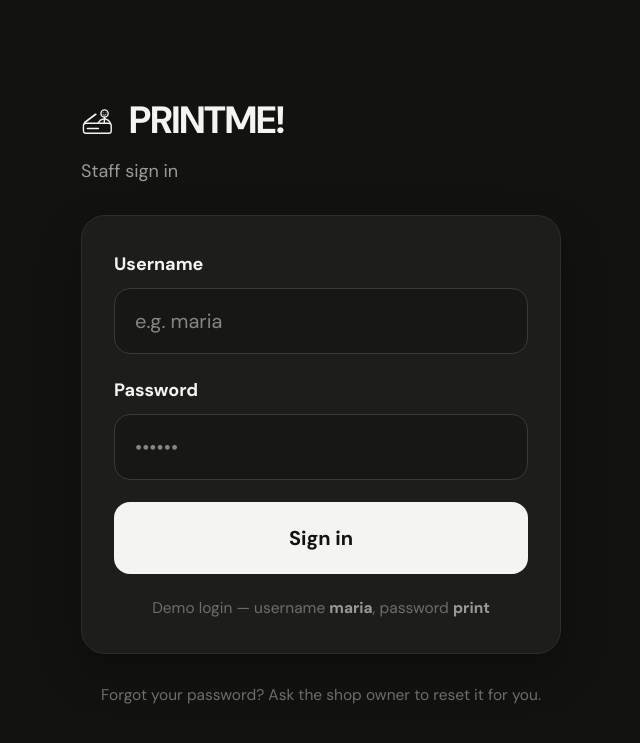
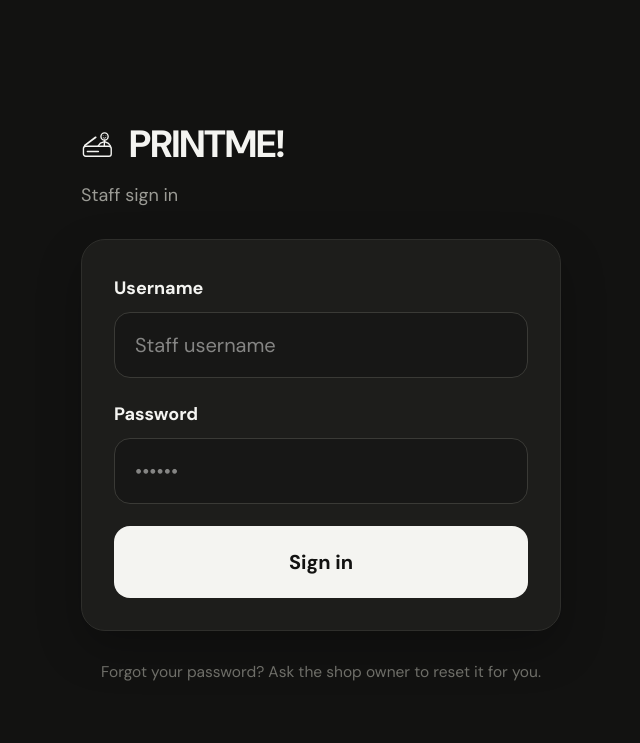
Before and after one commit to devznawfu/PRINTME, a Flask app: page /admin/login in a window 1280 px wide. Shown: the top 743 px of the page, without its empty margins (319-959 px from the left). Run offline with Flask 3, Linux system fonts and the light colour scheme; style sheets or scripts are compiled from the project's sources.

Commit message:
feat: require a real admin username, not just a password
Login only ever checked the password - the username field was purely
a display-name label, never authenticated (per its own docstring).
Now both are checked. Wires up load_dotenv(), which was pinned in
requirements.txt but never actually called, so a real .env file on
the admin PC now takes effect. The real credentials are deliberately
not in this commit - this repo is public - only generic dev defaults
and a .env.example placeholder; the real values go in an untracked
.env on the admin PC.

```diff
--- a/config.py
+++ b/config.py
@@ -1,5 +1,9 @@
 import os
 from pathlib import Path
+
+from dotenv import load_dotenv
+
+load_dotenv()
 
 BASE_DIR = Path(__file__).resolve().parent
 INSTANCE_DIR = BASE_DIR / "instance"
@@ -32,6 +36,7 @@ class Config:
     MAX_CONTENT_LENGTH = MAX_UPLOAD_SIZE_BYTES
     UPLOAD_DIR = UPLOAD_DIR
     PROCESSED_DIR = PROCESSED_DIR
+    ADMIN_USERNAME = os.environ.get("ADMIN_USERNAME", "admin")
     ADMIN_PASSWORD = os.environ.get("ADMIN_PASSWORD", "print")
     UPLOAD_RETENTION_DAYS = 2
     SCHEDULER_ENABLED = True
--- a/printme/routes/admin_auth.py
+++ b/printme/routes/admin_auth.py
@@ -1,7 +1,6 @@
-"""Admin auth: single shared password (CLAUDE.md - not per-staff
-accounts). The login form's "Username" field from the design reference
-is repurposed as a non-authenticating display name, feeding the
-"Signed in as X" greeting - only the password is actually checked.
+"""Admin auth: single shared username+password (CLAUDE.md - not
+per-staff accounts). Both are checked; the submitted username also
+doubles as the "Signed in as X" display name on success.
 """
 
 import secrets
@@ -34,7 +33,9 @@ def do_login():
     username = (request.form.get("username") or "").strip()
     password = request.form.get("password") or ""
 
-    if secrets.compare_digest(password, current_app.config["ADMIN_PASSWORD"]):
+    username_ok = secrets.compare_digest(username, current_app.config["ADMIN_USERNAME"])
+    password_ok = secrets.compare_digest(password, current_app.config["ADMIN_PASSWORD"])
+    if username_ok and password_ok:
         session["admin_authed"] = True
         session["admin_display_name"] = username or "staff"
         return redirect(url_for("admin_dashboard.dashboard"))
--- a/printme/templates/admin/login.html
+++ b/printme/templates/admin/login.html
@@ -17,7 +17,7 @@
     <form method="post" action="{{ url_for('admin_auth.do_login') }}" class="flex flex-col gap-[22px] rounded-3xl border border-border bg-panel px-8 pt-[34px] pb-8 shadow-[0_18px_44px_var(--pm-shadow,rgba(0,0,0,0.25))]">
       <div class="flex flex-col gap-2.5">
         <label for="username" class="text-lg font-bold">Username</label>
-        <input id="username" name="username" type="text" placeholder="e.g. maria" value="{{ username or '' }}" class="h-[66px] rounded-2xl border border-line bg-inset px-5 text-xl text-text outline-none">
+        <input id="username" name="username" type="text" placeholder="Staff username" value="{{ username or '' }}" class="h-[66px] rounded-2xl border border-line bg-inset px-5 text-xl text-text outline-none">
       </div>
       <div class="flex flex-col gap-2.5">
         <label for="password" class="text-lg font-bold">Password</label>
@@ -29,8 +29,6 @@
       {% endif %}
 
       <button type="submit" class="min-h-[72px] w-full rounded-2xl bg-btn-bg text-xl font-bold text-btn-text transition-colors hover:bg-btn-hover">Sign in</button>
-
-      <div class="text-center text-[15.5px] leading-relaxed text-faint">Demo login &mdash; username <b class="text-muted">maria</b>, password <b class="text-muted">print</b></div>
     </form>
 
     <div class="text-center text-[15.5px] text-faint">Forgot your password? Ask the shop owner to reset it for you.</div>
```
Also changed, not shown: tests/test_admin_auth.py (added, +48 -0 lines), 1 other file.
